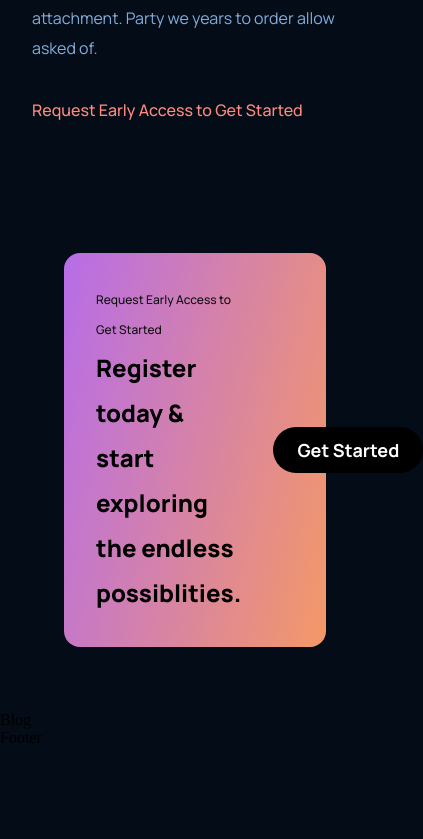
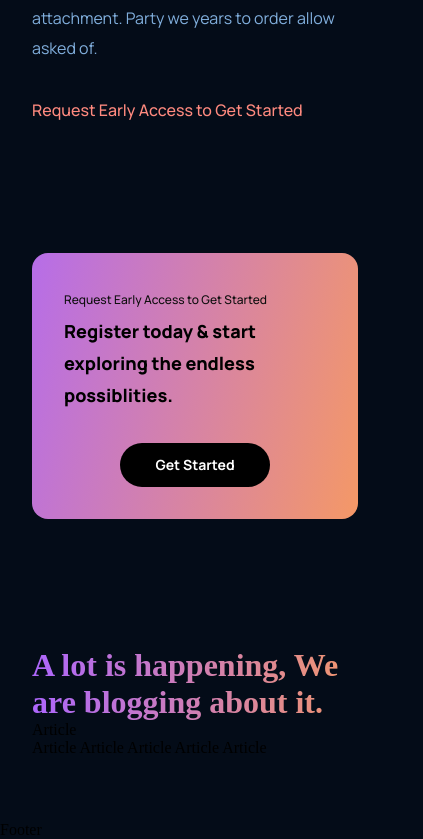
Before and after one commit to tsvetelinastef/yt_test_reactapp, a React (Create React App) app: page / in a window 390 px wide. Shown: the part 4223-5062 px from the top of the page, 423 px wide, since content can reach past the window. Before the commit the page ends 4970 px from the top, so only its background shows below. Built offline with nearby package versions, Linux system fonts and the light colour scheme.

Commit message:
Added media queries for cta component and updated blog component to include article component.

```diff
--- a/src/components/cta/cta.css
+++ b/src/components/cta/cta.css
@@ -51,3 +51,30 @@
     cursor: pointer;
     min-width: 150px;
 }
+
+@media screen and (max-width: 650px) {
+    .gpt3__cta {
+        flex-direction: column;
+    }
+
+    .gpt3__cta-btn {
+        margin: 2rem 0 0;
+    }
+}
+
+@media screen and (max-width: 550px) {
+    .gpt3__cta {
+        margin: 4rem 2rem;
+    }
+
+    .gpt3__cta-content h3 {
+        font-size: 18px;
+        line-height: 32px;
+    }
+
+    .gpt3__cta-btn button {
+        font-size: 14px;
+        line-height: 28px;
+    }
+
+}
--- a/src/containers/blog/Blog.jsx
+++ b/src/containers/blog/Blog.jsx
@@ -1,10 +1,25 @@
 import React from 'react';
+import Article  from '../../components/article/Article';
 import './blog.css';
 
 const Blog = () => {
   return (
-    <div>
-      Blog
+    <div className="gpt3__blog section__padding" id="blog">
+      <div className="gpt3__blog-heading">
+        <h1 className="gradient__text">A lot is happening, We are blogging about it.</h1>
+      </div>
+      <div className="gpt3__blog-container">
+        <div className="gpt3__blog-container_groupA">
+            Article
+        </div>
+        <div className="gpt3__blog-container_groupB">
+            Article
+            Article
+            Article
+            Article
+            Article
+        </div>
+      </div>
     </div>
   )
 }
```
